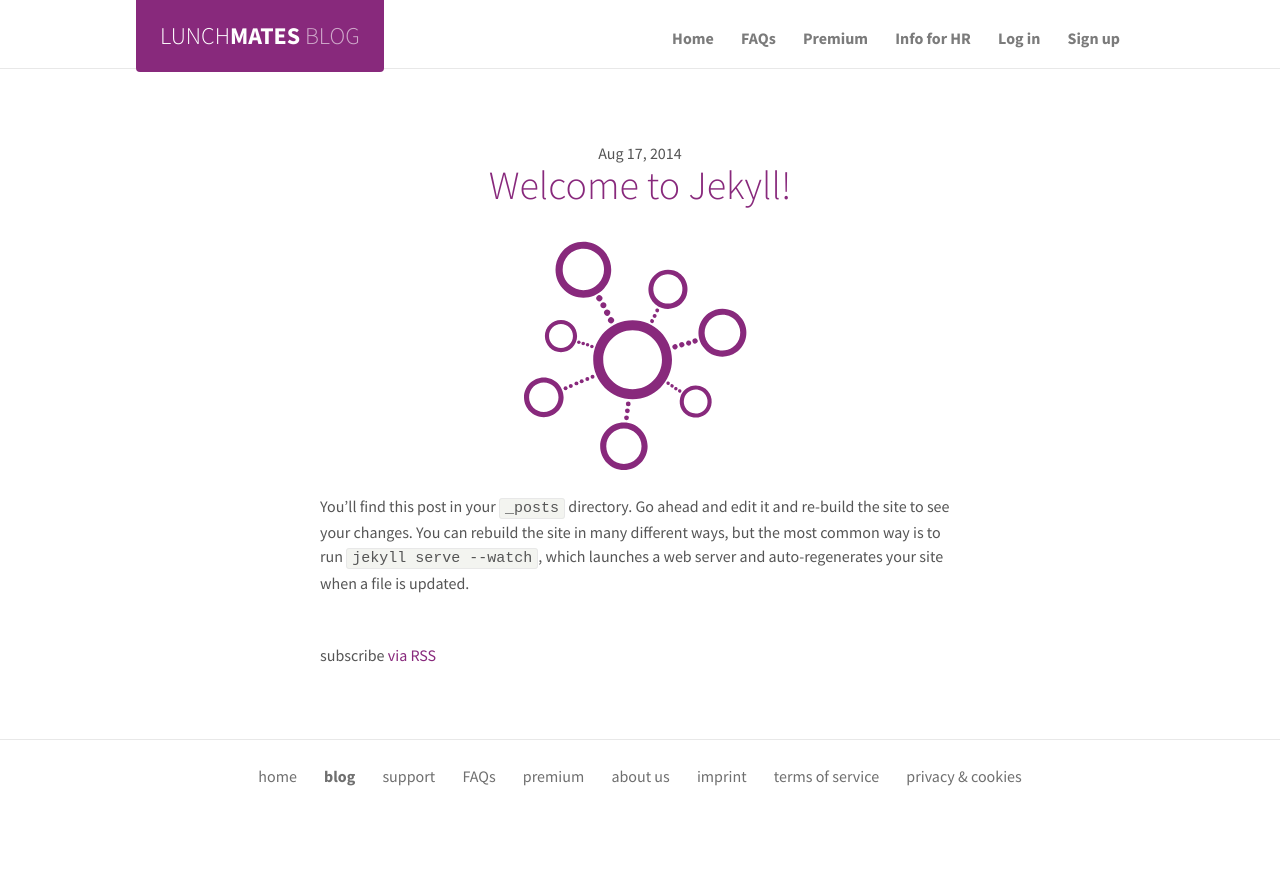
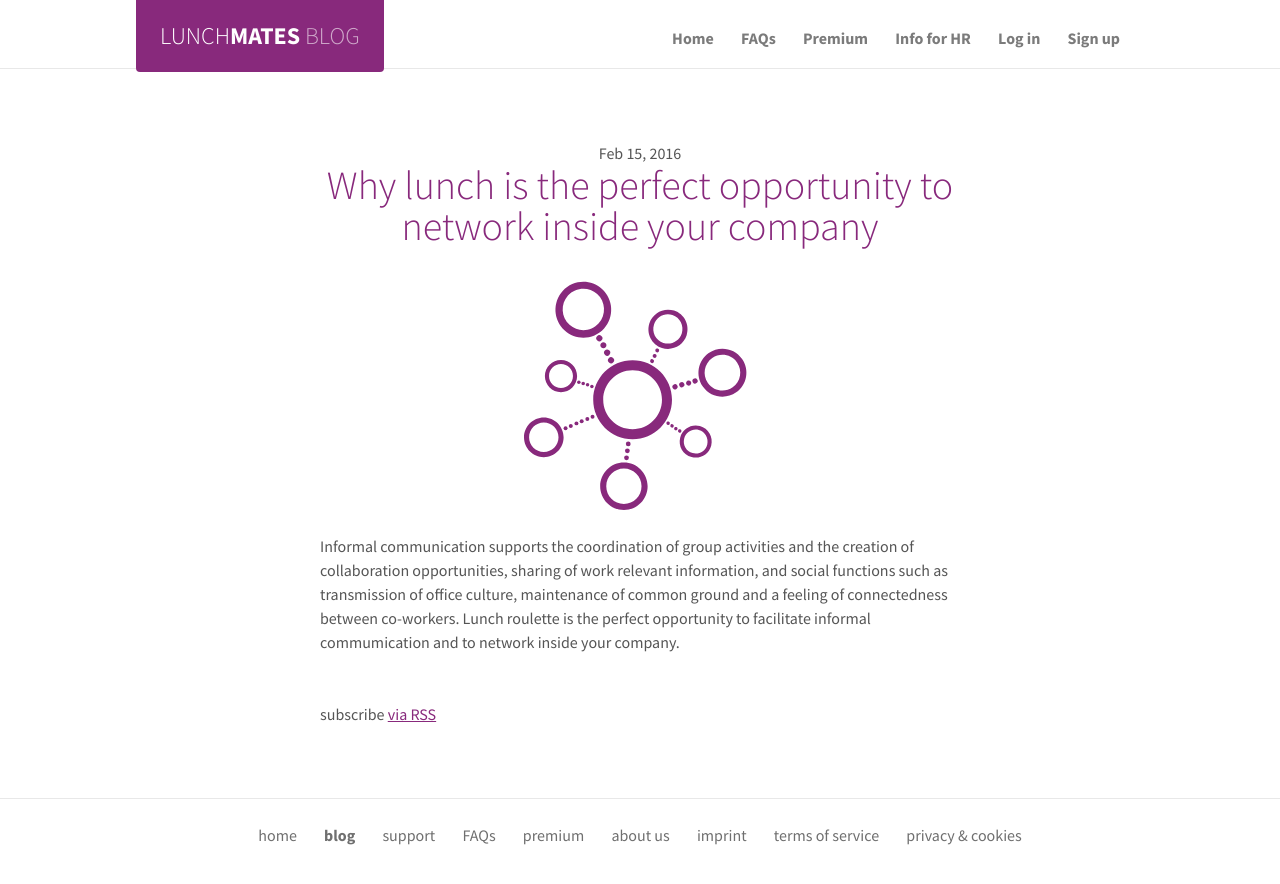
Before and after one commit to lunchmates/blog.lunchmates.org, a Jekyll site: the page built from index.html, in a window 1280 px wide. Shown: the top 884 px of the page. Built offline with Jekyll 4.4.1, drawn with Linux system fonts in a browser that asks for light colours.

Commit message:
draft of first blog post

```diff
--- a/_posts/2014-08-17-welcome-to-jekyll.markdown
+++ /dev/null
@@ -1,26 +0,0 @@
----
-layout: post
-title:  "Welcome to Jekyll!"
-date:   2014-08-17 00:09:39
-img: "network.svg"
-categories: jekyll update
----
-You’ll find this post in your `_posts` directory. Go ahead and edit it and re-build the site to see your changes. You can rebuild the site in many different ways, but the most common way is to run `jekyll serve --watch`, which launches a web server and auto-regenerates your site when a file is updated.
-
-To add new posts, simply add a file in the `_posts` directory that follows the convention `YYYY-MM-DD-name-of-post.ext` and includes the necessary front matter. Take a look at the source for this post to get an idea about how it works.
-
-Jekyll also offers powerful support for code snippets:
-
-{% highlight ruby %}
-def print_hi(name)
-  puts "Hi, #{name}"
-end
-print_hi('Tom')
-#=> prints 'Hi, Tom' to STDOUT.
-{% endhighlight %}
-
-Check out the [Jekyll docs][jekyll] for more info on how to get the most out of Jekyll. File all bugs/feature requests at [Jekyll’s GitHub repo][jekyll-gh]. If you have questions, you can ask them on [Jekyll’s dedicated Help repository][jekyll-help].
-
-[jekyll]:      http://jekyllrb.com
-[jekyll-gh]:   https://github.com/jekyll/jekyll
-[jekyll-help]: https://github.com/jekyll/jekyll-help
--- /dev/null
+++ b/_posts/2016-02-15-why-lunch-is-the-perfect-opportunity.markdown
@@ -0,0 +1,22 @@
+---
+layout: post
+title:  "Why lunch is the perfect opportunity to network inside your company"
+date:   2016-02-15 08:00
+img: "network.svg"
+categories:
+---
+
+Informal communication supports the coordination of group activities and the creation of collaboration opportunities, sharing of work relevant information, and social functions such as transmission of office culture, maintenance of common ground and a feeling of connectedness between co-workers. Lunch roulette is the perfect opportunity to facilitate informal commumication and to network inside your company.
+
+> “Some of the best decisions and insights come from hallway and cafeteria discussions, meeting new people, and impromptu team meetings.” – Marissa Mayer, Yahoo!
+
+Modern organizations are typically organized in task specific departments (i.e., online marketing, accounting) where most or even all employees are located in spatial proximity to employees from the same department but are spatially segregated from employees from other departments. While it is easy to randomly meet colleagues from the same department, it is much less likely to randomly meet colleagues from other departments.
+
+The basic idea of lunch roulette is to use the lunch break to enable communication between randomly matched people from different parts of an organization. With [LUNCH**MATES**][lunchmates], it is easy to implement the concept of lunch roulette in your company. Just [sign up][sign-up] for the service, invite your colleagues and you will get an email notification with the members of your lunch group.
+
+Within your [LUNCH**MATES**][lunchmates] community, there are no organizational hierachchies, so it might happen that the intern get’s to meet the CEO for lunch. Awesome, right? Our algorithms are configured in a way that you meet as many new people as possible each time you go for a [LUNCH**MATES**][lunchmates] lunch.
+
+Want to try it out? [Sign up now][sign-up], it’s fun!
+
+[lunchmates]:  https://lunchmates.org
+[sign-up]:   https://lunchmates.org/users/sign_up
--- a/_sass/_base.scss
+++ b/_sass/_base.scss
@@ -78,7 +78,7 @@ li {
  */
 a {
 	color: $brand-color;
-	text-decoration: none;
+	text-decoration: underline;
 
 	&:hover {
 		color: darken($brand-color, 15%);
--- a/_sass/_layout.scss
+++ b/_sass/_layout.scss
@@ -42,6 +42,7 @@
 
     a, a:hover {
         @extend %brand-logo;
+        text-decoration: none;
         padding: $base-spacing-unit;
         margin-left: -1*$base-spacing-unit;
         border-radius: 0 0 $base-ui-radius $base-ui-radius;
@@ -58,6 +59,7 @@
         padding: 1.25*$base-spacing-unit 0 0.75*$base-spacing-unit;
         font-weight: bold;
         color: lighten($text-color, 15%);
+        text-decoration: none;
 
         &:hover {
             color: $brand-color;
@@ -90,6 +92,7 @@
 
     a {
         color: lighten($text-color, 10%);
+        text-decoration: none;
 
         &:hover {
             color: darken($text-color, 10%);
--- a/_sass/_post.scss
+++ b/_sass/_post.scss
@@ -11,6 +11,10 @@
 
 .post__title {
     color: $brand-color;
+
+    a {
+        text-decoration: none;
+    }
 }
 
 .post__figure img {
```
